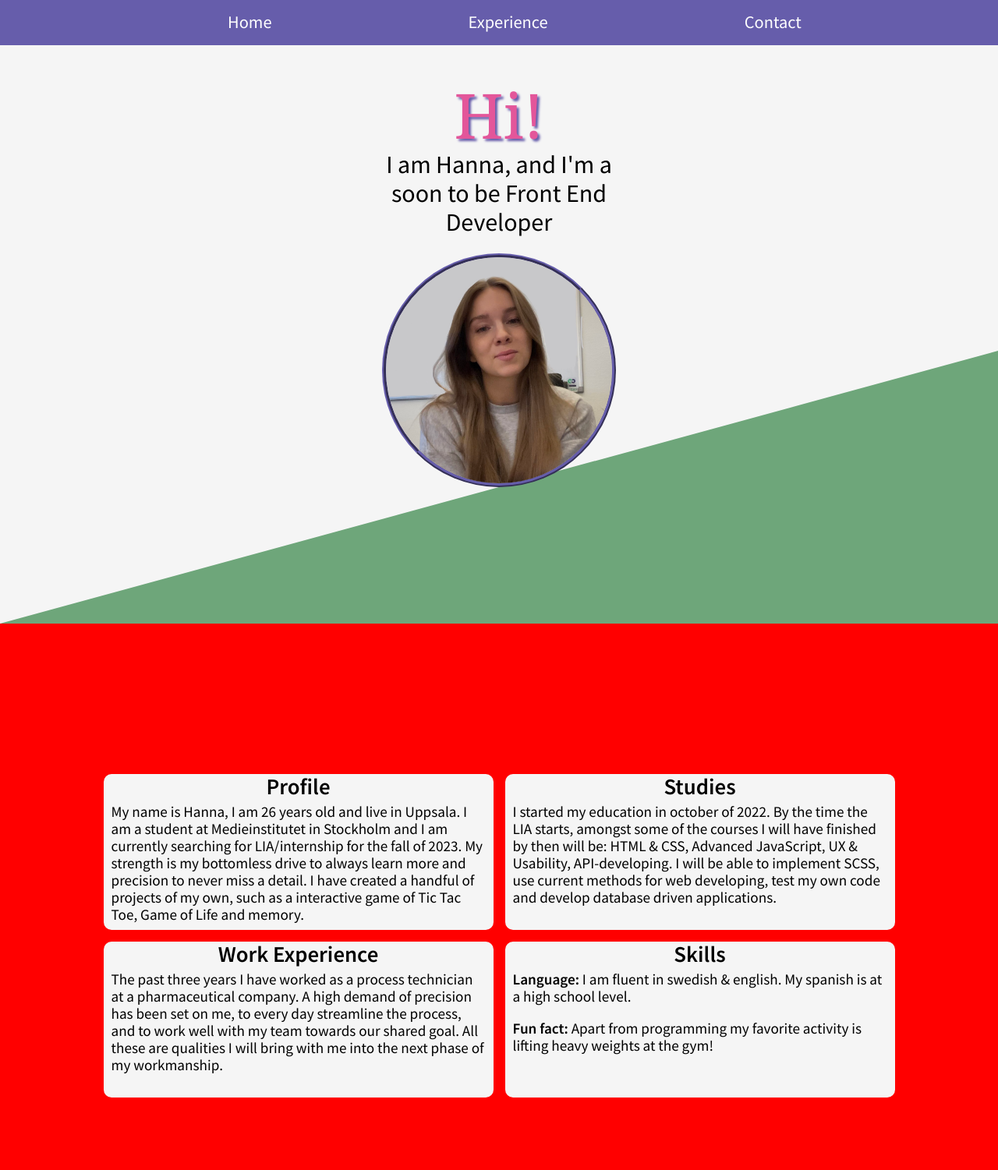
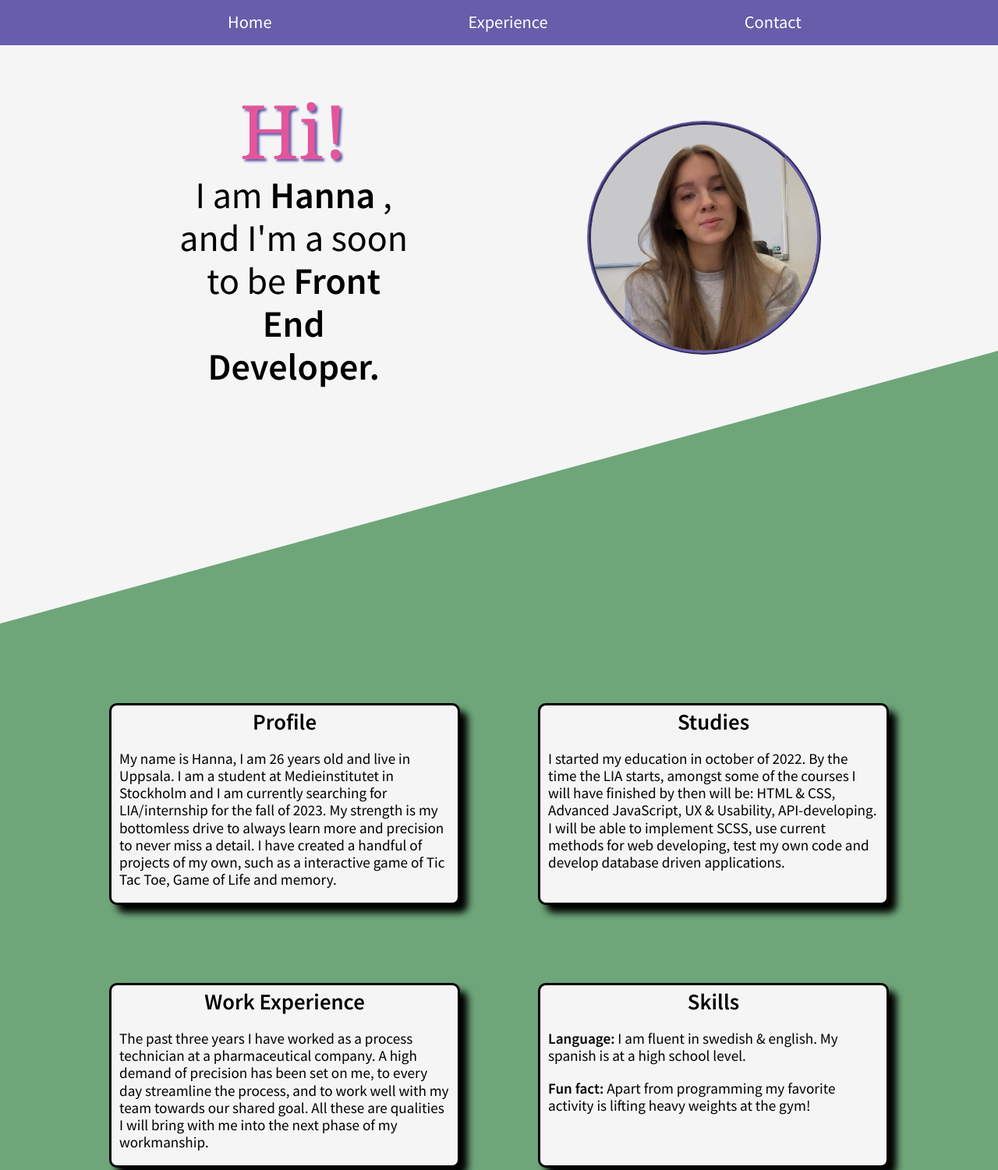
Before and after one commit to Medieinstitutet/inl-3-cv-med-css-hannaforssell, a website built with Parcel: page index.html in a window 1280 px wide. Shown: the top 1501 px of the page at 78% size. Built offline with nearby package versions, Linux system fonts and the light colour scheme.

Commit message:
♿️ fix: Fixes 200% zoom for desktop & adjusts layouts

```diff
--- a/index.html
+++ b/index.html
@@ -38,7 +38,13 @@
       </nav>
 
       <div class="intro">
-        <h1><span class="intro-greeting">Hi!</span><br>I am Hanna, and I'm a soon to be Front End Developer</h1>
+        <h1>
+          <span class="intro-greeting">Hi!</span><br>
+          I am
+          <span class="intro-bold">Hanna</span>
+          , and I'm a soon to be
+          <span class="intro-bold">Front End Developer.</span>
+        </h1>
         <img src="img/header-photo-hannaforssell.JPG" alt="Hanna Forssell" width="300" height="300" loading="lazy">
       </div>
     </header>
@@ -56,8 +62,6 @@
           My strength is my bottomless drive to always learn more and precision to never miss a detail.
           I have created a handful of projects of my own, such as a interactive game of Tic Tac Toe, Game of Life and
           memory.
-          <!-- To get to develop interactive and creative websites is what drives me and makes me look forward towards every
-          day I get to learn something new. -->
         </p>
       </article>
       <article>
@@ -80,11 +84,6 @@
       <article>
         <h2>Skills</h2>
         <div class="skills-content"></div>
-          <!-- <ul>
-            <li>Swedish: Fluent</li>
-            <li>English: Fluent</li>
-            <li>Spanish: High School level</li>
-          </ul> -->
           <p><b>Language:</b> I am fluent in swedish & english. My spanish is at a high school level.
           </p>
           <p><b>Fun fact:</b> Apart from programming my favorite activity is lifting heavy weights at the gym!
--- a/styles/layout/_base.scss
+++ b/styles/layout/_base.scss
@@ -43,7 +43,7 @@ header {
 }
 
 .intro {
-  padding-top: 80px;
+  padding-top: 10vh;
   display: flex;
   flex-direction: column;
   align-items: center;
@@ -60,6 +60,10 @@ header {
       font-size: 5rem;
       font-weight: 400;
       text-shadow: 3px 3px 3px #665dab;
+    }
+
+    .intro-bold {
+      font-weight: 600;
     }
   }
 
@@ -109,10 +113,11 @@ main {
 
   article {
     background-color: #f5f5f5;
+    border: 3px solid black;
+    box-shadow: 10px 10px 10px black;
     border-radius: 10px;
     padding-left: 10px;
     padding-right: 10px;
-    height: 200px;
     width: 400px;
 
     h2 {
@@ -130,7 +135,6 @@ main {
   display: flex;
   flex-direction: column;
   align-items: center;
-  // padding-top: 150px;
   justify-content: center;
 
   h3 {
--- a/styles/layout/_desktop.scss
+++ b/styles/layout/_desktop.scss
@@ -1,8 +1,26 @@
+/*-----------------Navigation & Header-----------------*/
+.intro {
+
+  h1 {
+    font-size: 3rem;
+
+    .intro-greeting {
+      font-size: 6rem;
+    }
+  }
+}
+
 /*-----------------Experience page-----------------*/
 .experience {
-    background-color: red;
-    grid-template-columns: repeat(2, 500px);
+  grid-template-columns: repeat(2, 450px);
+  gap: 100px;
 
-    article {
+  article {
+    width: 450px;
+
+    h2 {
+      margin-top: 5px;
+      margin-bottom: 0;
     }
   }
+}
--- a/styles/layout/_tablet.scss
+++ b/styles/layout/_tablet.scss
@@ -1,10 +1,22 @@
+/*-----------------Navigation & Header-----------------*/
+.intro {
+    flex-direction: row;
+    justify-content: space-evenly;
+}
+
 /*-----------------Experience page-----------------*/
 .experience {
-    background-color: pink;
     font-size: 1.2rem;
+    grid-template-columns: repeat(2, 300px);
 
     article {
-        height: 200px;
-        width: 500px;
+        width: 300px;
     }
 }
+
+/*-----------------Contact page-----------------*/
+
+.contact {
+    flex-direction: row;
+    gap: 50px;
+  }
--- a/styles/style.scss
+++ b/styles/style.scss
@@ -2,10 +2,18 @@
 
 @import 'layout/base';
 
-@media screen and (min-width: 732px) {
-    @import 'layout/tablet';
+// @media screen and (min-width: 732px) {
+//     @import 'layout/tablet';
+// }
+
+// @media screen and (min-width: 1024px) {
+//     @import 'layout/desktop';
+// }
+
+@media screen and (min-width: 45em) {
+@import 'layout/tablet';
 }
 
-@media screen and (min-width: 1024px) {
-    @import 'layout/desktop';
+@media screen and (min-width: 64em) {
+@import 'layout/desktop';
 }
```
Also changed, not shown: styles/style.css, 1 other file.
